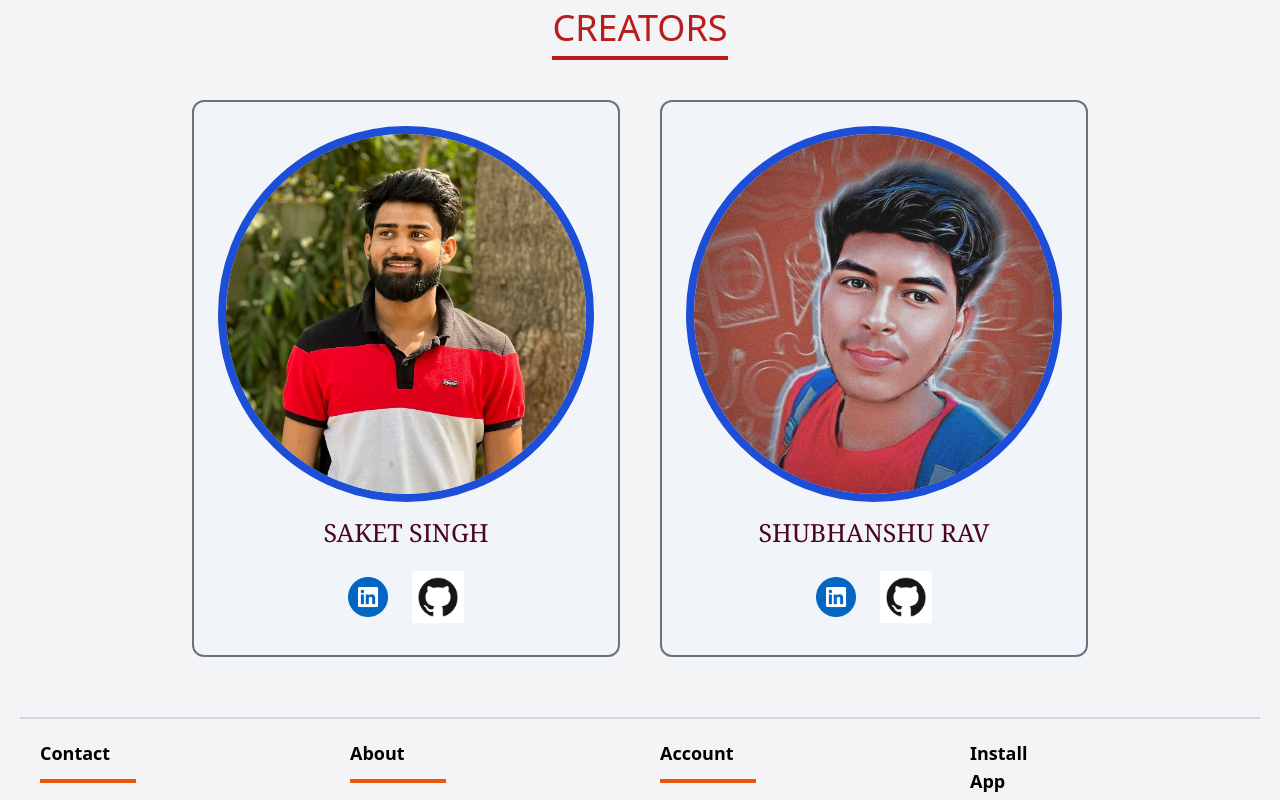
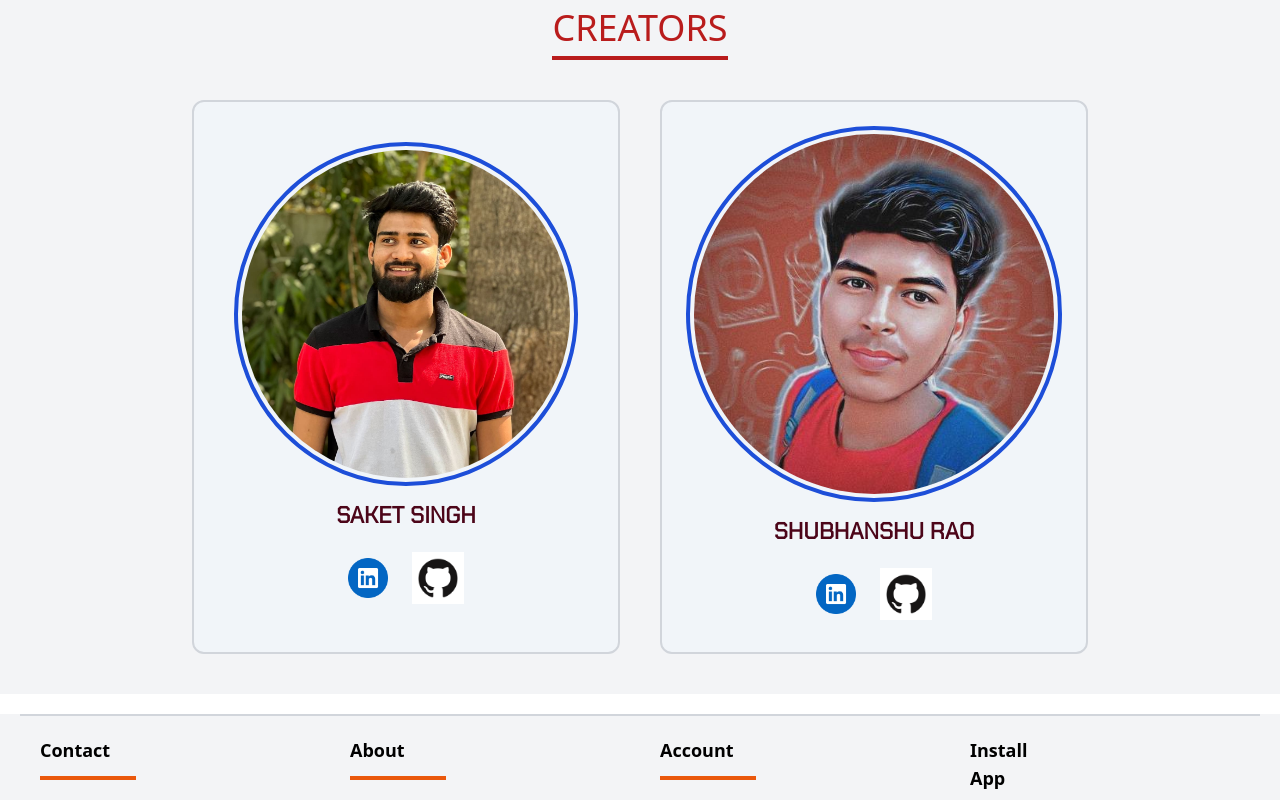
Before and after one commit to shubhanshurav/e-Shopping-store, a React (Create React App) app: page /About in a window 1280 px wide. Shown: the part 2720-3520 px from the top of the page. Built offline with nearby package versions, Linux system fonts and the light colour scheme.

Commit message:
modify creators

```diff
--- a/src/components/FeatureProducts.js
+++ b/src/components/FeatureProducts.js
@@ -126,9 +126,9 @@ const FeatureProducts = () => {
             </div>
          </div>
 
-         <div className='grid lg:grid-cols-2 sm:grid-cols-1 place-content-center m-auto p-14'>
+         <div className='grid lg:grid-cols-2 sm:grid-cols-2 place-content-center m-auto p-14'>
             {/* card1 */}
-           <div className='grid lg:grid-cols-2 sm:grid-cols-1 border-2 border-gray-300 m-2 p-3 rounded-2xl'>
+           <div className='grid lg:grid-cols-2 sm:grid-flow-row border-2 border-gray-300 m-2 p-3 rounded-2xl'>
              <div className=''>
                <img src='/assets/banner/b17.jpg' className='w-64 rounded-2xl p-2'/>
              </div>
@@ -146,7 +146,7 @@ const FeatureProducts = () => {
            </div>
 
           {/* card2 */}
-           <div className='grid lg:grid-cols-2 sm:grid-cols-1  border-2 border-gray-300 m-2 p-3 rounded-2xl'>
+           <div className='grid lg:grid-cols-2 border-2 border-gray-300 m-2 p-3 rounded-2xl'>
              <div className=''>
                 <img src='/assets/banner/b10.jpg' className='w-64 rounded-2xl p-2'/>
              </div>
--- a/src/components/Footer.js
+++ b/src/components/Footer.js
@@ -1,111 +1,142 @@
-import React from 'react';
+import React from "react";
 
 const Footer = () => {
   return (
-    <div className='bg bg-gray-100 '>
+    <div className=" bg-gray-100 ">
 
-<div className='flex flex-col items-center m-auto py-10  '>
-
-<div className='my-10 border-b-4 border-red-700'>
-     <p className=' text-red-700 font-light text-4xl uppercase py-2' >Creators</p>
+      <div className="grid lg:grid-cols-4 mg:grid-cols-3 sm:grid-cols-2 xs:grid-cols-1 border-b-2 border-t-2 border-gray-300 m-5">
+        {/* contact  */}
+        <div className="p-5">
+          <div className="border-b-4 border-orange-600 w-24 pb-3">
+            <h1 className="text-lg font-bold">Contact</h1>
           </div>
-
-<div className='grid lg:grid-cols-2 md:grid-cols-2 sm:grid-cols-1 w-[70%] m-auto gap-10'>
-    <div className='border-2 border-gray-500 p-3 rounded-xl m-auto bg-slate-100  px-6 py-6'>
-        <img src="/assets/Saketimg.jpeg" alt="deve" className='object-cover rounded-full border-8 border-blue-700 Creators'/>
-        <p className='flex justify-center text-[25px] text-rose-950 font-light font-serif uppercase m-auto py-3'>Saket Singh</p>
-        <div className='flex justify-center gap-6 m-2 items-center'>
-        <a href="https://www.linkedin.com/in/saket-singh-810824240"><img src="/assets/linkedin-img.png" alt="Linkedin" className='w-[40px]'/></a>
-        <a href="https://github.com/SAKETSINGH120"><img src="/assets/GitHub-img.png" alt="Github" className='w-[52px] '/></a>
-        </div>
-    </div>
-    <div className='border-2 border-gray-500 p-3 rounded-xl m-auto bg-slate-100 px-6 py-6'>
-        <img src="/assets/shubhanshuimg.jpg" alt="deve" className='object-cover rounded-full border-8 border-blue-700 Creators'/>
-        <p className='flex justify-center text-[25px] text-rose-950 font-light font-serif uppercase m-auto py-3'>Shubhanshu Rav </p>
-        <div className='flex justify-center gap-6 m-2 items-center'>
-            <a href="https://www.linkedin.com/in/shubhanshu-rao-052320208/"><img src="/assets/linkedin-img.png" alt="Linkedin" className='w-[40px]'/></a>
-            <a href="https://github.com/shubhanshurav"><img src="/assets/GitHub-img.png" alt="Github" className='w-[52px]'/></a>
-        </div>
-    </div>
-
-</div>
-
-
-</div>
-
-
-
-        <div className='grid lg:grid-cols-4 mg:grid-cols-3 sm:grid-cols-2 xs:grid-cols-1 border-b-2 border-t-2 border-gray-300 m-5'>
-            {/* contact  */}
-            <div className='p-5'>
-                <div className='border-b-4 border-orange-600 w-24 pb-3'>
-                    <h1 className='text-lg font-bold'>Contact</h1>
-                </div>
-                <div className='pt-4'>
-                    <p className='mb-6'><span className='font-bold'>Address: </span>Thika town, Naltex building, 2nd floor</p>
-                    <p className='mb-6'><span className='font-bold'>Phone:</span> <a href="tel:+91987654321" className='text-orange-400 font-bold'>Call us at +91987654321</a></p>
-                    <p className='mb-6'><span className='font-bold'>Email:</span> <a href="mailto:abc123@gmail.com" className='text-blue-400 font-bold'> Email us at abc123@gmail.com</a></p>
-                    <p className='mb-6'><span className='font-bold'>Hours:</span> From 10 AM To 8 PM</p>
-                    <div className='mb-6'>
-                        <p className='font-bold'>Follow the developer</p>
+          <div className="pt-4">
+            <p className="mb-6">
+              <span className="font-bold">Address: </span>Thika town, Naltex
+              building, 2nd floor
+            </p>
+            <p className="mb-6">
+              <span className="font-bold">Phone:</span>{" "}
+              <a href="tel:+91987654321" className="text-orange-400 font-bold">
+                Call us at +91987654321
+              </a>
+            </p>
+            <p className="mb-6">
+              <span className="font-bold">Email:</span>{" "}
+              <a
+                href="mailto:abc123@gmail.com"
+                className="text-blue-400 font-bold"
+              >
+                {" "}
+                Email us at abc123@gmail.com
+              </a>
+            </p>
+            <p className="mb-6">
+              <span className="font-bold">Hours:</span> From 10 AM To 8 PM
+            </p>
+            <div className="mb-6">
+              <p className="font-bold">Follow the developer</p>
             </div>
           </div>
         </div>
 
         {/* About  */}
-            <div className='p-5'>
-                <div className='border-b-4 border-orange-600 w-24 pb-3'>
-                    <h1 className='text-lg font-bold'>About</h1>
+        <div className="p-5">
+          <div className="border-b-4 border-orange-600 w-24 pb-3">
+            <h1 className="text-lg font-bold">About</h1>
           </div>
-                <div className='flex flex-wrap flex-col pt-4 text-gray-700'>
-                    <a href='/About' className='mb-7 hover:text-blue-800'>About Us</a>
-                    <a href='/' className='mb-7 hover:text-blue-800'>Delivery</a>
-                    <a href='/' className='mb-7 hover:text-blue-800'>Privacy Policy</a>
-                    <a href='/' className='mb-7 hover:text-blue-800'>Terms & Conditions</a>
-                    <a href='/' className='mb-7 hover:text-blue-800'>Fee Policy</a>
+          <div className="flex flex-wrap flex-col pt-4 text-gray-700">
+            <a href="/About" className="mb-7 hover:text-blue-800">
+              About Us
+            </a>
+            <a href="/" className="mb-7 hover:text-blue-800">
+              Delivery
+            </a>
+            <a href="/" className="mb-7 hover:text-blue-800">
+              Privacy Policy
+            </a>
+            <a href="/" className="mb-7 hover:text-blue-800">
+              Terms & Conditions
+            </a>
+            <a href="/" className="mb-7 hover:text-blue-800">
+              Fee Policy
+            </a>
           </div>
         </div>
 
         {/* Account  */}
-            <div className='p-5'>
-                <div className='border-b-4 border-orange-600 w-24 pb-3'>
-                    <h1 className='text-lg font-bold'>Account</h1>
+        <div className="p-5">
+          <div className="border-b-4 border-orange-600 w-24 pb-3">
+            <h1 className="text-lg font-bold">Account</h1>
           </div>
-                <div className='flex flex-wrap flex-col pt-4 text-gray-700'>
-                    <a href='/About' className='mb-7 hover:text-blue-800'>Profile</a>
-                    <a href='/' className='mb-7 hover:text-blue-800'>View Cart</a>
-                    <a href='/' className='mb-7 hover:text-blue-800'>Help</a>
-                    <a href='/' className='mb-7 hover:text-blue-800'>Payments</a>
-                    <a href='/' className='mb-7 hover:text-blue-800'>My Wishlist</a>
-                    <a href='/' className='mb-7 hover:text-blue-800'>Coupons</a>
+          <div className="flex flex-wrap flex-col pt-4 text-gray-700">
+            <a href="/About" className="mb-7 hover:text-blue-800">
+              Profile
+            </a>
+            <a href="/" className="mb-7 hover:text-blue-800">
+              View Cart
+            </a>
+            <a href="/" className="mb-7 hover:text-blue-800">
+              Help
+            </a>
+            <a href="/" className="mb-7 hover:text-blue-800">
+              Payments
+            </a>
+            <a href="/" className="mb-7 hover:text-blue-800">
+              My Wishlist
+            </a>
+            <a href="/" className="mb-7 hover:text-blue-800">
+              Coupons
+            </a>
           </div>
         </div>
 
         {/* Install App */}
-            <div className='p-5'>
-                <div className='border-b-4 border-orange-600 w-24 pb-3'>
-                    <h1 className='text-lg font-bold'>Install App</h1>
+        <div className="p-5">
+          <div className="border-b-4 border-orange-600 w-24 pb-3">
+            <h1 className="text-lg font-bold">Install App</h1>
           </div>
-                <div className='flex flex-wrap flex-col pt-4 font-medium'>
+          <div className="flex flex-wrap flex-col pt-4 font-medium">
             <p>Available On Google Play Services & App Store</p>
-                    <a href='/' ><img src='/assets/pay/play.jpg' alt='PlayStoreLogo' className='w-56 border-2 border-green-600 rounded-2xl mb-3 mt-3 hover:-translate-y-1.5' /></a>
-                    <a href='/' ><img src='/assets/pay/app.jpg' alt='AppStoreLogo' className='w-56 border-2 border-green-600 rounded-2xl mb-3 hover:-translate-y-1.5' /></a>
+            <a href="/">
+              <img
+                src="/assets/pay/play.jpg"
+                alt="PlayStoreLogo"
+                className="w-56 border-2 border-green-600 rounded-2xl mb-3 mt-3 hover:-translate-y-1.5"
+              />
+            </a>
+            <a href="/">
+              <img
+                src="/assets/pay/app.jpg"
+                alt="AppStoreLogo"
+                className="w-56 border-2 border-green-600 rounded-2xl mb-3 hover:-translate-y-1.5"
+              />
+            </a>
             <p>Payment Methods</p>
-                    <a href='/' ><img src='/assets/pay/pay.png' alt='AppStoreLogo' className='w-64 border-2 border-green-600 rounded-2xl mt-3 p-4 hover:-translate-y-1.5' /></a>
+            <a href="/">
+              <img
+                src="/assets/pay/pay.png"
+                alt="AppStoreLogo"
+                className="w-64 border-2 border-green-600 rounded-2xl mt-3 p-4 hover:-translate-y-1.5"
+              />
+            </a>
           </div>
         </div>
       </div>
 
-        <div className='flex justify-between h-10 m-6 tracking-tight'>
-            <div className='text-sm text-slate-600'>
+      <div className="flex justify-between h-10 m-6 tracking-tight">
+        <div className="text-sm text-slate-600">
           <p>©Developed by Shubhanshu Rao & Saket Singh Developers 2023</p>
         </div>
-            <div className='text-sm text-slate-600 cursor-pointer'>
-                <p>Privacy Policy <span className='p-1'>Terms of Use</span> <span  className='p-1'>Contact Us</span></p>
+        <div className="text-sm text-slate-600 cursor-pointer">
+          <p>
+            Privacy Policy <span className="p-1">Terms of Use</span>{" "}
+            <span className="p-1">Contact Us</span>
+          </p>
         </div>
       </div>
     </div>
-  )
-}
+  );
+};
 
 export default Footer;
--- a/src/components/Product.js
+++ b/src/components/Product.js
@@ -20,9 +20,9 @@ const Product = ({ post }) => {
   }
 
   return (
-    <div className='flex flex-col justify-between cursor-pointer transition duration-300 ease-in shadow-xl gap-3 p-4 mt-10 ml-5 pl-5 rounded-xl border-2 border-gray-200'>
-      <div>
-        <p className='text-gray-700 font-semibold text-lg text-left truncate w-40 mt-1 uppercase'>{post.title}</p>
+    <div className='flex flex-col justify-between cursor-pointer transition duration-300 ease-in shadow-xl p-4 m-auto pl-5 rounded-xl border-2 border-gray-200'>
+      <div className='text-gray-700 font-semibold text-lg text-left truncate w-40 mt-1 uppercase'>
+        <p >{post.title}</p>
       </div>
       <div>
           {post.description ? (
--- a/src/pages/About.js
+++ b/src/pages/About.js
@@ -1,14 +1,11 @@
-
-
+import React from 'react';
 import CardCustomer from '../components/CardCustomer';
+import Creators from './Creators';
 
 
 const About = ({datacustomer}) => {
 
-
   return (
-
-
 
     <div className='w-[100%]'>
 
@@ -81,6 +78,11 @@ const About = ({datacustomer}) => {
 
 </div>
 
+{/* Creators */}
+      <div>
+         <Creators />
+      </div>
+
 </div>
   )
 }
--- /dev/null
+++ b/src/pages/Creators.js
@@ -0,0 +1,72 @@
+import React from 'react';
+
+const Creators = () => {
+  return (
+    <div className='bg-gray-100'>
+      <div className="flex flex-col items-center m-auto py-10  ">
+        <div className="my-10 border-b-4 border-red-700">
+          <p className=" text-red-700 font-light text-4xl uppercase py-2">
+            Creators
+          </p>
+        </div>
+
+        <div className="grid lg:grid-cols-2 md:grid-cols-2 sm:grid-cols-1 w-[70%] m-auto gap-10">
+          <div className="border-2 border-gray-300 p-3 rounded-xl m-auto bg-slate-100  px-10 py-10">
+            <img
+              src="/assets/Saketimg.jpeg"
+              alt="deve"
+              className="object-cover rounded-full border-4 border-blue-700 Creators p-1"
+            />
+            <p className="flex justify-center text-[23px] text-rose-950 font-semibold font-chakra-petch uppercase m-auto py-3">
+              Saket Singh
+            </p>
+            <div className="flex justify-center gap-6 m-2 items-center">
+              <a href="https://www.linkedin.com/in/saket-singh-810824240">
+                <img
+                  src="/assets/linkedin-img.png"
+                  alt="Linkedin"
+                  className="w-[40px]"
+                />
+              </a>
+              <a href="https://github.com/SAKETSINGH120">
+                <img
+                  src="/assets/GitHub-img.png"
+                  alt="Github"
+                  className="w-[52px] "
+                />
+              </a>
+            </div>
+          </div>
+          <div className="border-2 border-gray-300 p-3 rounded-xl m-auto bg-slate-100 px-6 py-6">
+            <img
+              src="/assets/shubhanshuimg.jpg"
+              alt="deve"
+              className="object-cover rounded-full border-4 border-blue-700 Creators p-1"
+            />
+            <p className="flex justify-center text-[23px] text-rose-950 font-semibold font-chakra-petch uppercase m-auto py-3" >
+              Shubhanshu Rao{" "}
+            </p>
+            <div className="flex justify-center gap-6 m-2 items-center">
+              <a href="https://www.linkedin.com/in/shubhanshu-rao-052320208/">
+                <img
+                  src="/assets/linkedin-img.png"
+                  alt="Linkedin"
+                  className="w-[40px]"
+                />
+              </a>
+              <a href="https://github.com/shubhanshurav">
+                <img
+                  src="/assets/GitHub-img.png"
+                  alt="Github"
+                  className="w-[52px]"
+                />
+              </a>
+            </div>
+          </div>
+        </div>
+      </div>
+    </div>
+  )
+}
+
+export default Creators;
--- a/src/pages/Shop.js
+++ b/src/pages/Shop.js
@@ -59,7 +59,7 @@ const Shop = () => {
         {
           loading ? <Spinner /> :
           posts.length > 0 ?
-          (<div className='grid xs:grid-cols-1 sm:grid-cols-2 md:grid-cols-3 lg:grid-cols-4 max-w-6xl min-w-3xl p-2 mx-auto space-y-8 space-x-10 min-h-[80vh]'>
+          (<div className='grid xs:grid-cols-1 sm:grid-cols-2 md:grid-cols-3 lg:grid-cols-4 max-w-6xl p-2 m-auto space-y-8 space-x-10 min-h-[80vh]'>
               {
                 posts.map( (post) => (
                 <Product key = {post.id} post = {post} />
--- a/tailwind.config.js
+++ b/tailwind.config.js
@@ -4,7 +4,11 @@ module.exports = {
     "./src/**/*.{js,jsx,ts,tsx}",
   ],
   theme: {
-    extend: {},
+    extend: {
+      fontFamily: {
+        'chakra-petch': ['Chakra Petch', 'sans'],
+      },
+    },
   },
   plugins: [],
 }
```
Also changed, not shown: public/index.html (+7 -3 lines), src/components/Card.js (+4 -4 lines), src/pages/HomePage.js (+7 -0 lines). Lines whose indentation alone changed are shown as unchanged.
